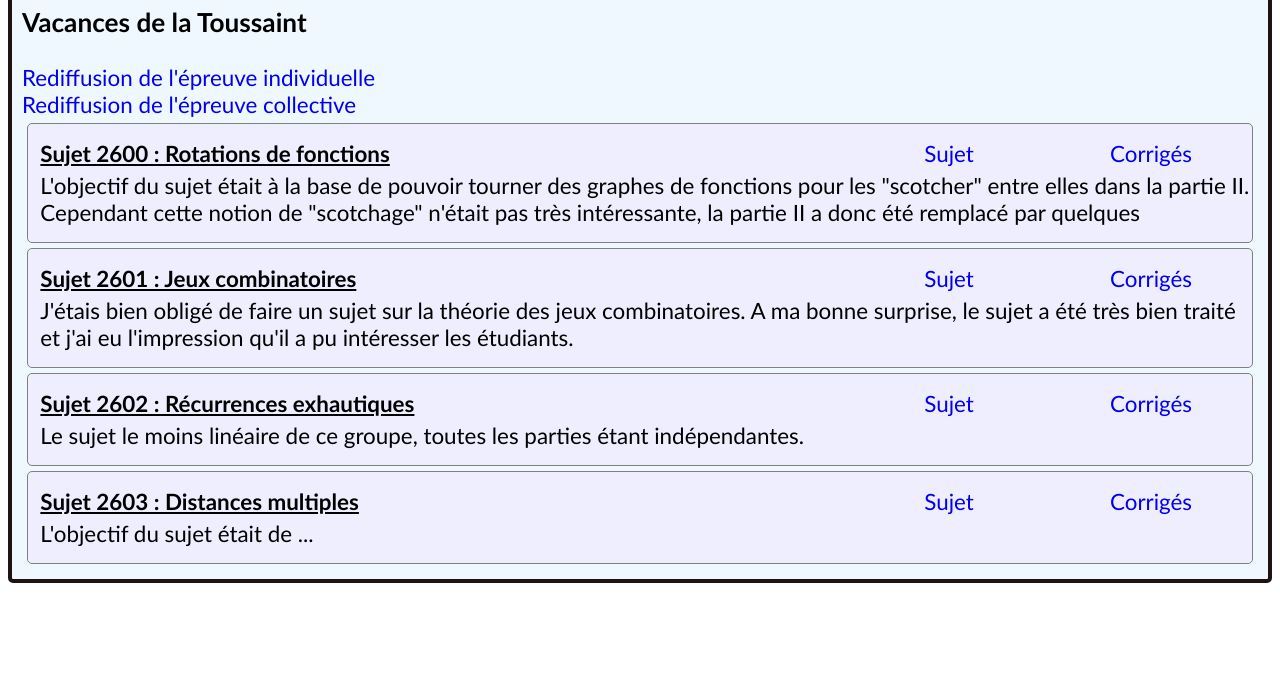
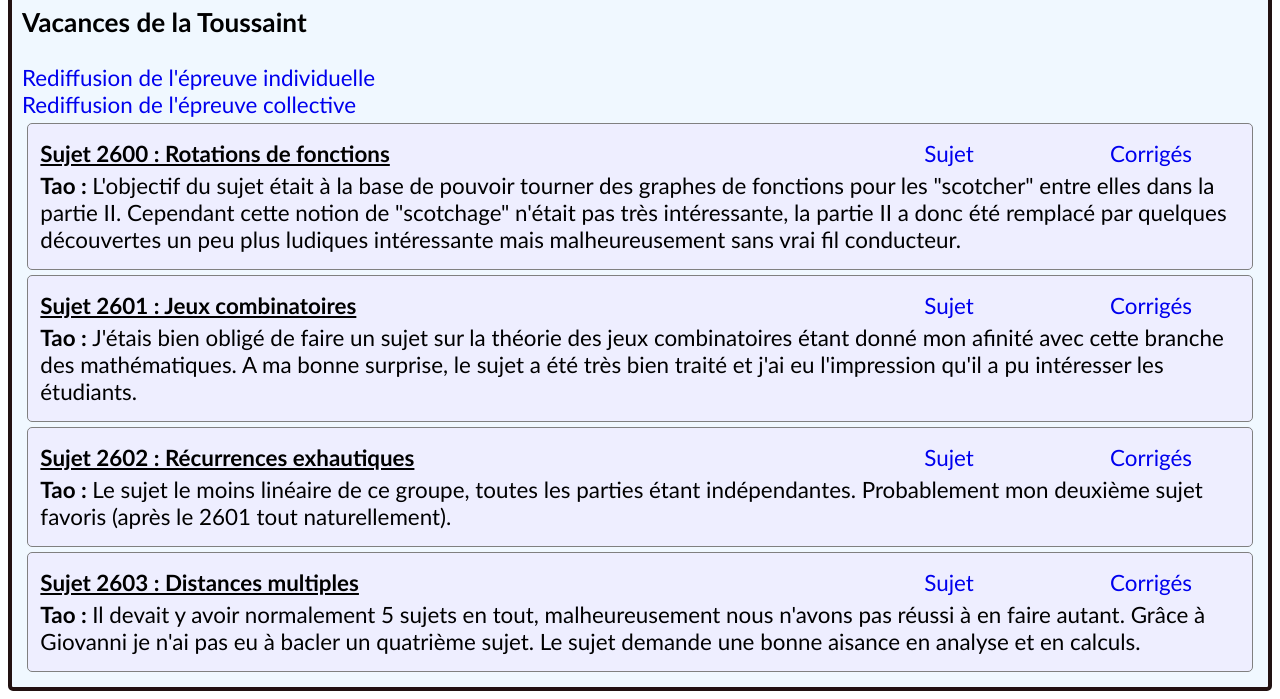
Before and after one commit to Tagorier/scotch, a plain HTML site: page annales.html in a window 1280 px wide. Shown: the part 259-958 px from the top of the page. Before the commit the page ends 850 px from the top, so only its background shows below. Drawn offline with Linux system fonts and the light colour scheme.

Commit message:
changer descriptions

```diff
--- a/annales.html
+++ b/annales.html
@@ -20,7 +20,7 @@
           <a href="pdf/260X/sujets/2600.pdf" class="flexed-link">Sujet</a>
           <a href="pdf/260X/corrections/2600.pdf" class="flexed-link">Corrigés</a>
         </div>
-        L'objectif du sujet était à la base de pouvoir tourner des graphes de fonctions pour les "scotcher" entre elles dans la partie II. Cependant cette notion de "scotchage" n'était pas très intéressante, la partie II a donc été remplacé par quelques
+        <b>Tao : </b>L'objectif du sujet était à la base de pouvoir tourner des graphes de fonctions pour les "scotcher" entre elles dans la partie II. Cependant cette notion de "scotchage" n'était pas très intéressante, la partie II a donc été remplacé par quelques découvertes un peu plus ludiques intéressante mais malheureusement sans vrai fil conducteur.
       </div>
 
       <div class="subject-box">
@@ -29,7 +29,7 @@
           <a href="pdf/260X/sujets/2600.pdf" class="flexed-link">Sujet</a>
           <a href="pdf/260X/corrections/2600.pdf" class="flexed-link">Corrigés</a>
         </div>
-        J'étais bien obligé de faire un sujet sur la théorie des jeux combinatoires. A ma bonne surprise, le sujet a été très bien traité et j'ai eu l'impression qu'il a pu intéresser les étudiants.
+        <b>Tao : </b>J'étais bien obligé de faire un sujet sur la théorie des jeux combinatoires étant donné mon afinité avec cette branche des mathématiques. A ma bonne surprise, le sujet a été très bien traité et j'ai eu l'impression qu'il a pu intéresser les étudiants.
       </div>
 
       <div class="subject-box">
@@ -38,7 +38,7 @@
           <a href="pdf/260X/sujets/2600.pdf" class="flexed-link">Sujet</a>
           <a href="pdf/260X/corrections/2600.pdf" class="flexed-link">Corrigés</a>
         </div>
-        Le sujet le moins linéaire de ce groupe, toutes les parties étant indépendantes.
+        <b>Tao : </b>Le sujet le moins linéaire de ce groupe, toutes les parties étant indépendantes. Probablement mon deuxième sujet favoris (après le 2601 tout naturellement).
       </div>
 
       <div class="subject-box">
@@ -47,7 +47,7 @@
           <a href="pdf/260X/sujets/2600.pdf" class="flexed-link">Sujet</a>
           <a href="pdf/260X/corrections/2600.pdf" class="flexed-link">Corrigés</a>
         </div>
-        L'objectif du sujet était de ...
+        <b>Tao : </b>Il devait y avoir normalement 5 sujets en tout, malheureusement nous n'avons pas réussi à en faire autant. Grâce à Giovanni je n'ai pas eu à bacler un quatrième sujet. Le sujet demande une bonne aisance en analyse et en calculs.
       </div>
 
     </div>
```
Also changed, not shown: aboutus.html (+1 -0 lines), index.html (+1 -1 lines), inscription.html (+1 -1 lines).
